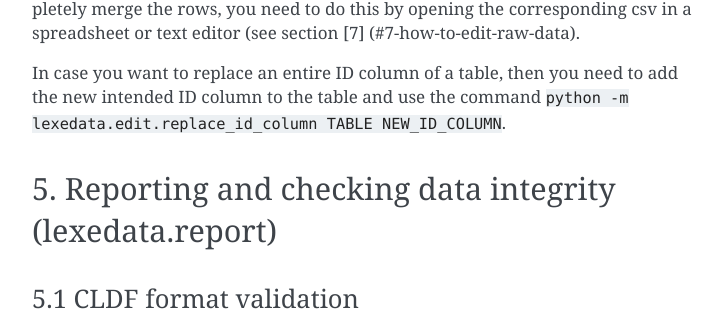
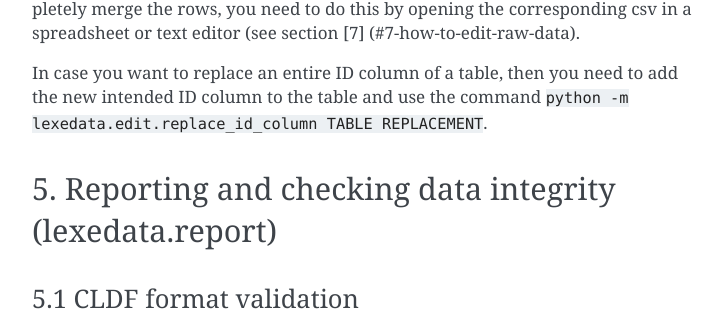
Before and after one commit to lexedata/lexedata, a Sphinx documentation site: the page built from docs/Manual.md, in a window 1280 px wide and 900 px high, scrolled down 11152 px. Shown: the part 145-456 px from the top of the window, without its empty margins (388-1111 px from the left). Built offline with Sphinx 7.4.7, drawn with Linux system fonts in a browser that asks for light colours.

Commit message:
update replace id commands

````diff
--- a/docs/Manual.md
+++ b/docs/Manual.md
@@ -229,7 +229,7 @@ Optional arguments:
 ### 4.5 How to replace IDs
 Sometimes you may need to replace an object's ID (e.g. language ID, concept ID, etc), e.g. if accidentally you have used the same ID twice. Lexedata can replace the id of an object and propagate this change in all tables where it is used as a foreign key (i.e. to link back to that object). The relevant command is ```python -m lexedata.edit.replace_id TABLE ORIGINAL_ID REPLACEMENT_ID```. If you intend to merge two IDs, e.g. if you decide to conflate two concepts because they are not distinct in the languages under study, or two doculects that you want to consider as one. you need to use the optional argument ```--merge```. Keep in mind that lexedata cannot automatically merge two or more rows in the table in question, so if for example you merged two Language IDs, then you will have two rows in languages.csv with identical IDs. This will cause a warning if you try to validate your dataset (see section [5.1] (#51-cldf-format-validation). If you want to completely merge the rows, you need to do this by opening the corresponding csv in a spreadsheet or text editor (see section [7] (#7-how-to-edit-raw-data).
 
-In case you want to replace an entire ID column of a table, then you need to add the new intended ID column to the table and use the command ```python -m lexedata.edit.replace_id_column TABLE NEW_ID_COLUMN```.
+In case you want to replace an entire ID column of a table, then you need to add the new intended ID column to the table and use the command ```python -m lexedata.edit.replace_id_column TABLE REPLACEMENT```.
 
 ## 5. Reporting and checking data integrity (lexedata.report)
 ### 5.1 CLDF format validation
````
